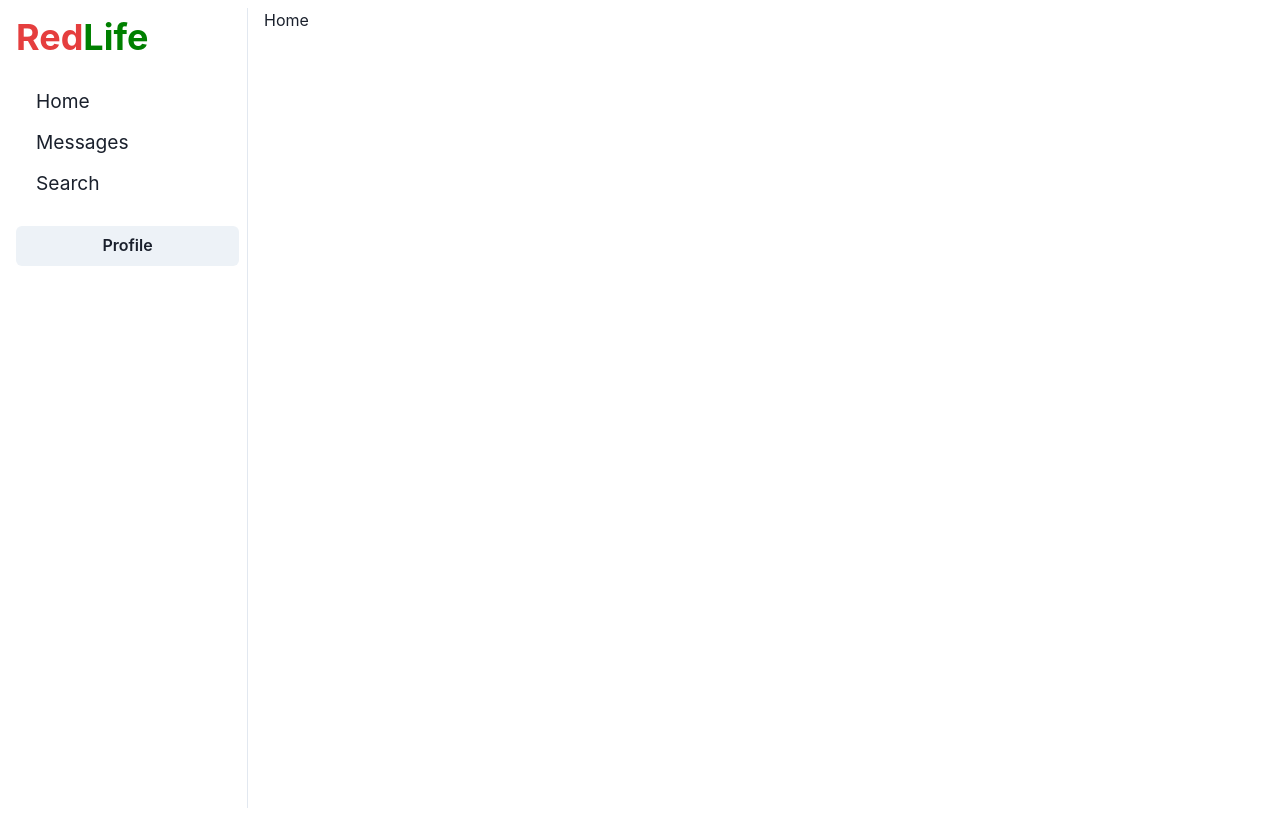
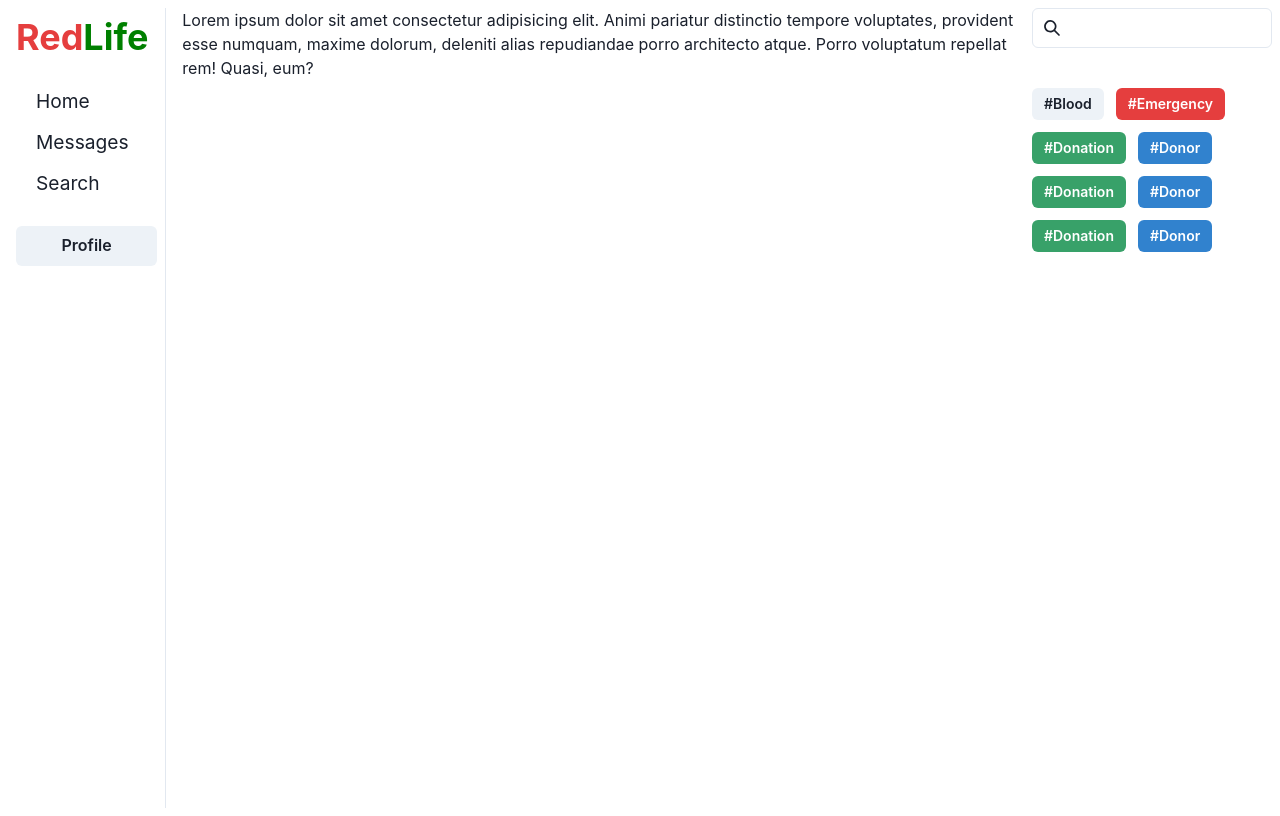
Before and after one commit to magaNasib/RedLife, a React (Create React App) app: page / in a window 1280 px wide. Built offline with nearby package versions, Linux system fonts and the light colour scheme.

Commit message:
project initializing

```diff
--- a/package.json
+++ b/package.json
@@ -3,6 +3,7 @@
   "version": "0.1.0",
   "private": true,
   "dependencies": {
+    "@chakra-ui/icons": "^2.1.1",
     "@chakra-ui/react": "^2.8.2",
     "@emotion/react": "^11.11.3",
     "@emotion/styled": "^11.11.0",
@@ -13,10 +14,12 @@
     "@types/node": "^16.18.68",
     "@types/react": "^18.2.46",
     "@types/react-dom": "^18.2.18",
+    "chakra-ui-search": "^1.1.1",
     "firebase": "^10.7.1",
     "framer-motion": "^10.16.16",
     "react": "^18.2.0",
     "react-dom": "^18.2.0",
+    "react-icons": "^4.12.0",
     "react-router-dom": "^6.21.1",
     "react-scripts": "5.0.1",
     "typescript": "^4.9.5",
--- /dev/null
+++ b/src/components/Hashtags.tsx
@@ -0,0 +1,37 @@
+
+import {  Button,Stack, Wrap, WrapItem } from '@chakra-ui/react'
+
+export const Hashtags = () => {
+
+    return (
+        <Stack direction='column' mt='10'>
+            <Wrap spacing={3}>
+                <WrapItem>
+                    <Button colorScheme='gray' size='sm'>#Blood</Button>
+                </WrapItem>
+                <WrapItem>
+                    <Button colorScheme='red' size='sm'>#Emergency</Button>
+                </WrapItem>
+                <WrapItem>
+                    <Button colorScheme='green' size='sm'>#Donation</Button>
+                </WrapItem>
+                <WrapItem>
+                    <Button colorScheme='blue' size='sm'>#Donor</Button>
+                </WrapItem>
+                <WrapItem>
+                    <Button colorScheme='green' size='sm'>#Donation</Button>
+                </WrapItem>
+                <WrapItem>
+                    <Button colorScheme='blue' size='sm'>#Donor</Button>
+                </WrapItem>
+                <WrapItem>
+                    <Button colorScheme='green' size='sm'>#Donation</Button>
+                </WrapItem>
+                <WrapItem>
+                    <Button colorScheme='blue' size='sm'>#Donor</Button>
+                </WrapItem>
+            </Wrap>
+        </Stack>
+    )
+
+}
--- /dev/null
+++ b/src/components/SearchBox.tsx
@@ -0,0 +1,18 @@
+
+import { SearchIcon } from '@chakra-ui/icons'
+import { Input, InputGroup, InputLeftElement } from '@chakra-ui/react'
+import { useState } from 'react'
+
+export const SearchBox = () => {
+
+    const [value, setValue] = useState('')
+    return (
+        <InputGroup>
+            <InputLeftElement >
+                <SearchIcon />
+            </InputLeftElement>
+            <Input />
+        </InputGroup>
+    )
+
+}
--- a/src/layout/index.tsx
+++ b/src/layout/index.tsx
@@ -2,7 +2,9 @@ import React from 'react';
 import { Outlet } from 'react-router-dom';
 import Header from './Header';
 import Main from './Main';
-import { Box,  Flex } from '@chakra-ui/react';
+import { Box, Container, Flex } from '@chakra-ui/react';
+import { SearchBox } from '../components/SearchBox';
+import { Hashtags } from '../components/Hashtags';
 
 export const Layout: React.FC = () => {
     return (
@@ -10,10 +12,14 @@ export const Layout: React.FC = () => {
             <Box w={'20%'} p={'2'}>
                 <Header />
             </Box>
-            <Box w={'80%'} p={'2'}>
+            <Container maxW='container.lg' p={'2'}>
                 <Main>
                     <Outlet />
                 </Main>
+            </Container>
+            <Box p='2' maxW='20%'>
+                <SearchBox/>
+                <Hashtags/>
             </Box>
         </Flex>
     );
--- a/src/pages/Home/index.tsx
+++ b/src/pages/Home/index.tsx
@@ -1,7 +1,7 @@
 const Home = () =>{
     return(
         <>
-            Home
+        Lorem ipsum dolor sit amet consectetur adipisicing elit. Animi pariatur distinctio tempore voluptates, provident esse numquam, maxime dolorum, deleniti alias repudiandae porro architecto atque. Porro voluptatum repellat rem! Quasi, eum?
         </>
     )
 }
```
Also changed, not shown: 1 other file (tests, documents, lock files or other folders).
